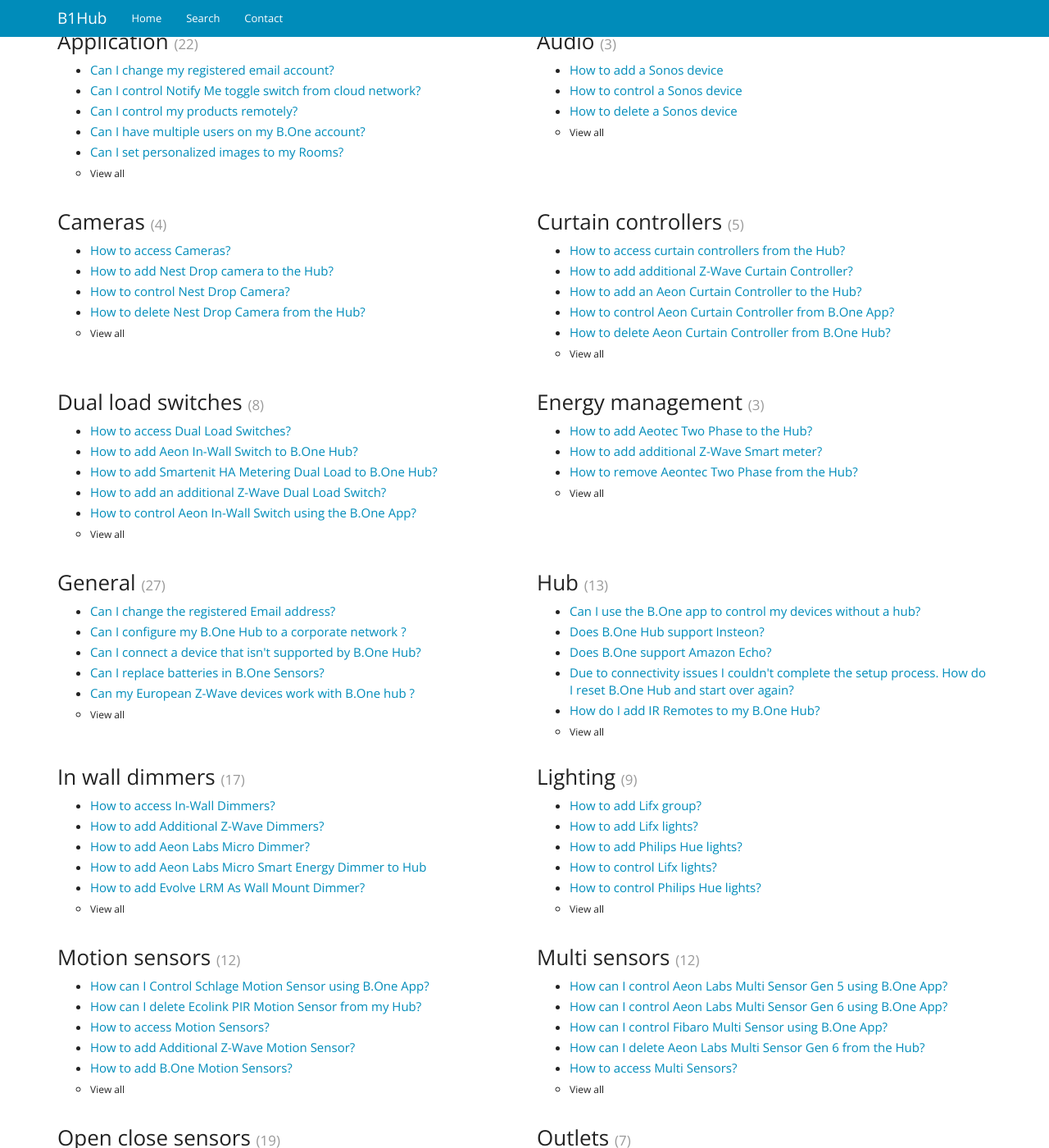
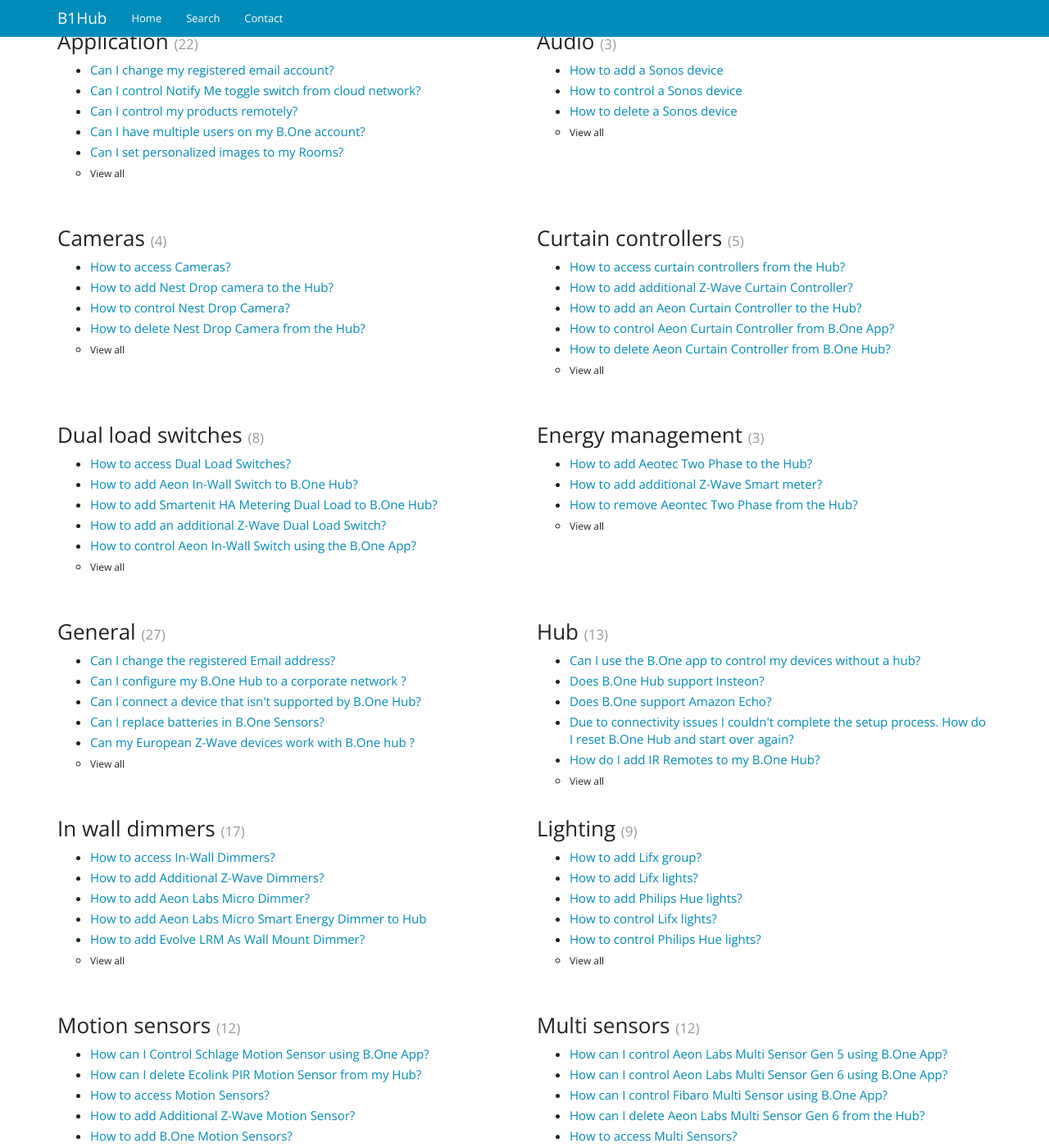
Before and after one commit to srujane66/b1hubsupport, a Jekyll site: the page built from index.md, in a window 1280 px wide and 1400 px high, scrolled down 323 px. Shown: the whole window at 82% size. Built offline with Jekyll 4.4.1, drawn with Linux system fonts in a browser that asks for light colours; nearby versions of some CDN libraries.

Commit message:
Minor CSS adjustments

```diff
--- a/_layouts/posts.html
+++ b/_layouts/posts.html
@@ -9,7 +9,7 @@ layout: default
 <div id="content-container">
   {% include breadcrumbs.html %}
   <h1>{{ page.categorytitle }}</h1>
-  <ul>
+  <ul class="page-title-list">
   {% for post in posts %}
     <li><a href="{{ site.baseurl }}{{ post.url }}">{{ post.title }}</a></li>
   {% endfor %}
--- a/assets/css/override.css
+++ b/assets/css/override.css
@@ -62,6 +62,6 @@ h3 a, h3 a:hover,
 
 @media (min-width: 992px) {
   #content-container .col-md-6 {
-    min-height: 220px;
+    min-height: 240px;
   }
 }
```
